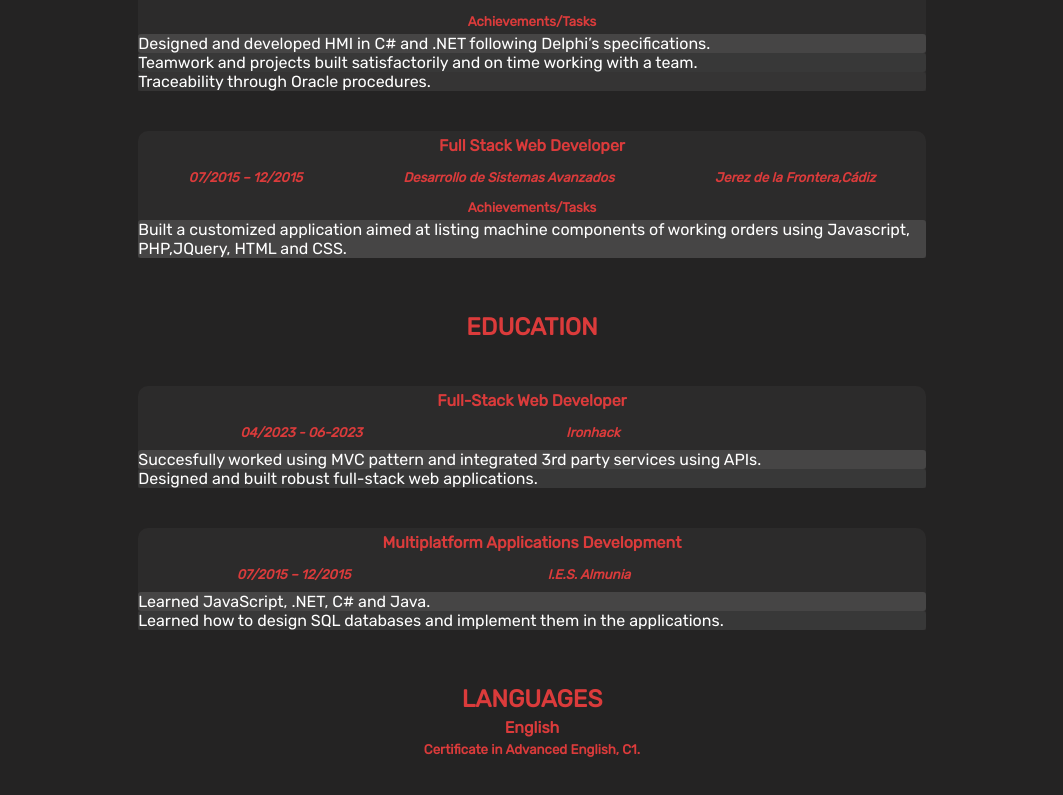
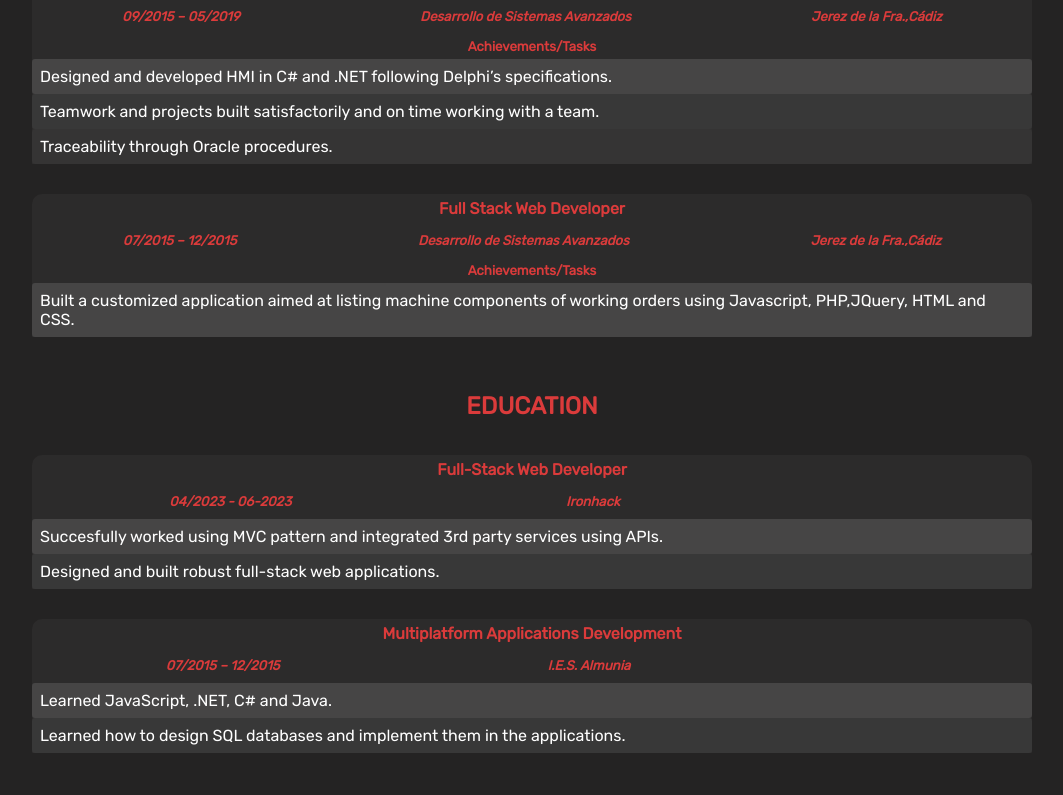
Before and after one commit to fagarmartin/my-web, a React (Vite) app: page / in a window 1280 px wide. Shown: the part 1525-2320 px from the top of the page, without its empty margins (108-1171 px from the left). Built offline with nearby package versions, Linux system fonts and the light colour scheme.

Commit message:
added languages style

```diff
--- a/src/components/LanguageCard.jsx
+++ b/src/components/LanguageCard.jsx
@@ -1,7 +1,7 @@
 
 function LanguageCard({language,title}) {
   return (
-    <div className="languages">
+    <div className="list-cards" >
     <h4>{language}</h4>
     <h5>{title}</h5>
 
--- a/src/data/workexperience.json
+++ b/src/data/workexperience.json
@@ -4,7 +4,7 @@
     "title": "Full-Stack Developer",
     "company": "José Estévez S.A.",
     "date": "05/2016 - 12/2022",
-    "city": "Jerez de la Frontera,Cádiz",
+    "city": "Jerez de la Fra.,Cádiz",
     "achievements": [
       "Succesfully designed and developed projects for the departments of production, laboratory and  maintenance.",
       "Database design with SQL Management.",
@@ -18,7 +18,7 @@
     "mode": "Freelance",
     "company": "Desarrollo de Sistemas Avanzados",
     "date": "09/2015 – 05/2019",
-    "city": "Jerez de la Frontera,Cádiz",
+    "city": "Jerez de la Fra.,Cádiz",
     "achievements": [
       "Designed and developed HMI in C# and .NET following Delphi’s specifications.",
       "Teamwork and projects built satisfactorily and on time working with a team.",
@@ -31,7 +31,7 @@
     "mode": "Freelance",
     "company": "Desarrollo de Sistemas Avanzados",
     "date": "07/2015 – 12/2015",
-    "city": "Jerez de la Frontera,Cádiz",
+    "city": "Jerez de la Fra.,Cádiz",
     "achievements": [
       "Built a customized application aimed at listing machine components of working orders using Javascript, PHP,JQuery, HTML and CSS."
     ]
--- a/src/index.css
+++ b/src/index.css
@@ -27,7 +27,7 @@ h4,
 h5,
 h6 {
   padding: 0;
-  margin:5px 0;
+  margin: 5px 0;
   color: rgb(219, 59, 59);
 }
 
@@ -56,45 +56,43 @@ a {
   padding: 0 15px;
 }
 /* EDUCATION*/
-#work-experience,#education{
+#work-experience,
+#education,
+#languages {
   width: 100%;
   display: flex;
   flex-direction: column;
   align-items: center;
-  gap:40px;
+  gap: 30px;
 }
 
 /* EXPERIENCE*/
-.my-experience{
+.my-experience {
   display: flex;
   flex-direction: column;
   align-items: center;
-
-
+  width: 80%;
 }
-
 
 .info-details {
   display: flex;
   justify-content: space-around;
   border-radius: 3px;
-
 }
 .info-details h5 {
   padding: 5px 15px;
   font-style: italic;
-
 }
 .achievements-tasks {
   display: flex;
   flex-direction: column;
   align-items: flex-start;
-
 }
 .achievements-tasks li {
   width: 100%;
   text-align: left;
   border-radius: 3px;
+  padding: 8px;
 }
 
 .bg0 {
@@ -104,7 +102,8 @@ a {
 .bg1 {
   background-color: rgba(129, 128, 128, 0.15);
 }
-.bg2 {
+.bg2,
+#languages h5 {
   background-color: rgba(129, 128, 128, 0.1);
 }
 .bg3 {
@@ -138,14 +137,14 @@ header {
   font-size: 2em;
 }
 @media only screen and (max-width: 600px) {
-  .header-container,.my-experience {
+  .header-container,
+  .my-experience {
     width: 90%;
   }
   .title-name {
     font-size: 18vw;
     padding: 0 50px;
   }
-
 }
 .header-container p {
   line-height: 30pt;
@@ -189,9 +188,19 @@ header {
   padding: 20px;
 }
 
-.list-cards{
-  background-color: rgb(44, 43, 43);;
+.list-cards {
+  background-color: rgb(44, 43, 43);
   border-radius: 10px 10px 0 0;
-  width: 80%;
-
+  width: 100%;
 }
+/* LANGUAGES */
+#languages {
+  display: flex;
+  flex-direction: column;
+  align-items: center;
+  width: 100%;
+}
+#languages h5 {
+  margin: 0;
+  padding: 8px;
+}
--- a/src/pages/Home.jsx
+++ b/src/pages/Home.jsx
@@ -28,7 +28,7 @@ function Home() {
           title="EDUCATION"
         />
 
-        <section>
+        <section id="languages">
           <h2>LANGUAGES</h2>
           <LanguageCard
             language={"English"}
```
Also changed, not shown: public/wave.svg (deleted).
